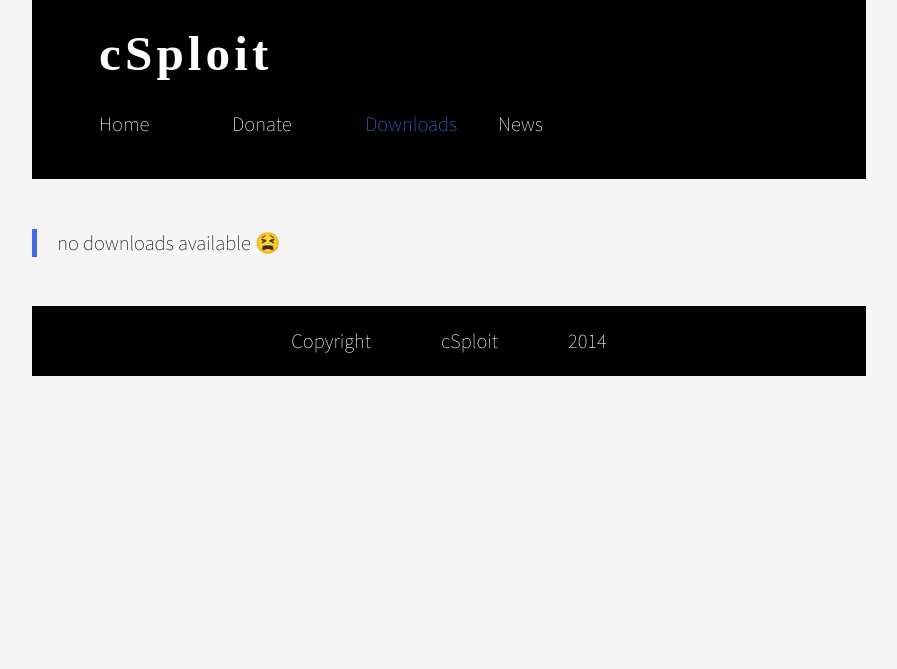
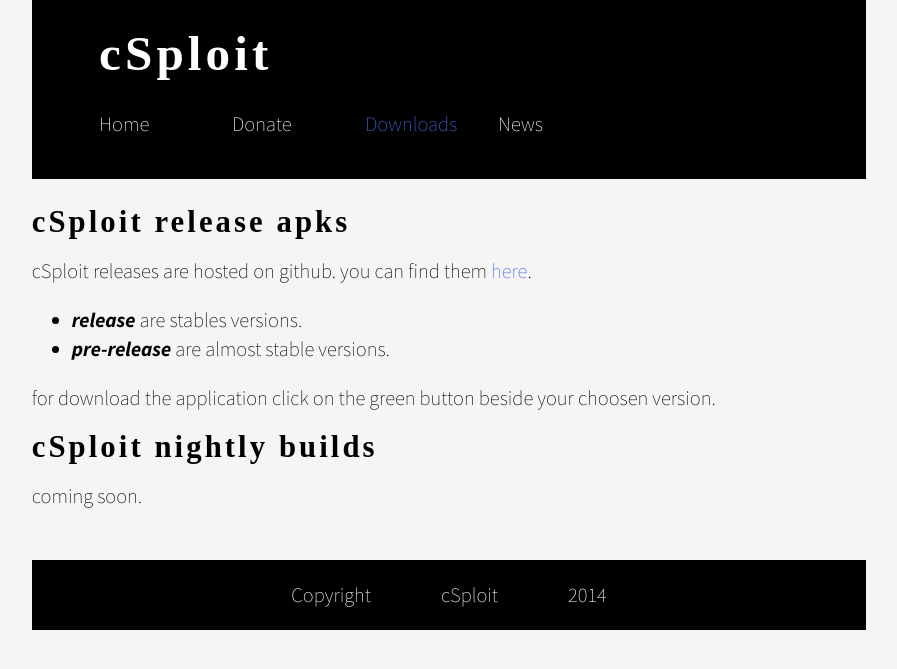
Before and after one commit to cSploit/cSploit.github.io, a Jekyll site: the page built from downloads.md, in a window 1280 px wide. Shown: the top 669 px of the page, without its empty margins (191-1088 px from the left). Built offline with Jekyll 4.4.1, drawn with Linux system fonts in a browser that asks for light colours; emoji names are drawn with the system emoji font; some web fonts are replaced; Markdown is read by kramdown in place of the engine named in the settings.

Commit message:
downloads are hosted on github, don't need to make a post for every version

```diff
--- a/downloads.md
+++ b/downloads.md
@@ -2,10 +2,16 @@
 title: Downloads
 ---
 
-{% if site.categories.downloads.size > 0 %}
-  {% for post in site.categories.downloads %}
-  -  [{{ post.title }}]({{ post.url }})
-  {% endfor %}
-{% else %}
-> no downloads available :tired_face:
-{% endif %}
+## cSploit release apks
+
+cSploit releases are hosted on github.
+you can find them [here](https://github.com/cSploit/android/releases).
+
+  - __*release*__ are stables versions.
+  - __*pre-release*__ are almost stable versions.
+
+for download the application click on the green button beside your choosen version.
+
+## cSploit nightly builds
+
+coming soon.
```
